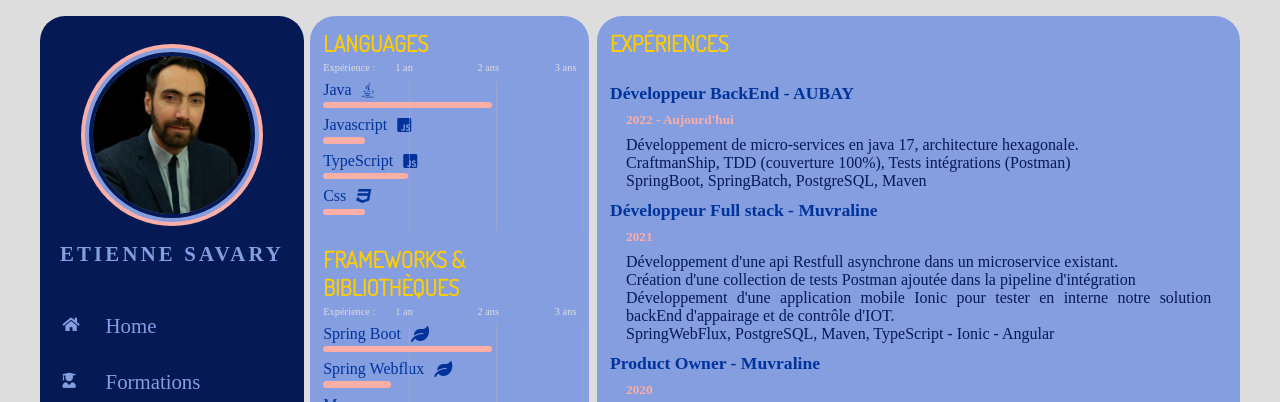
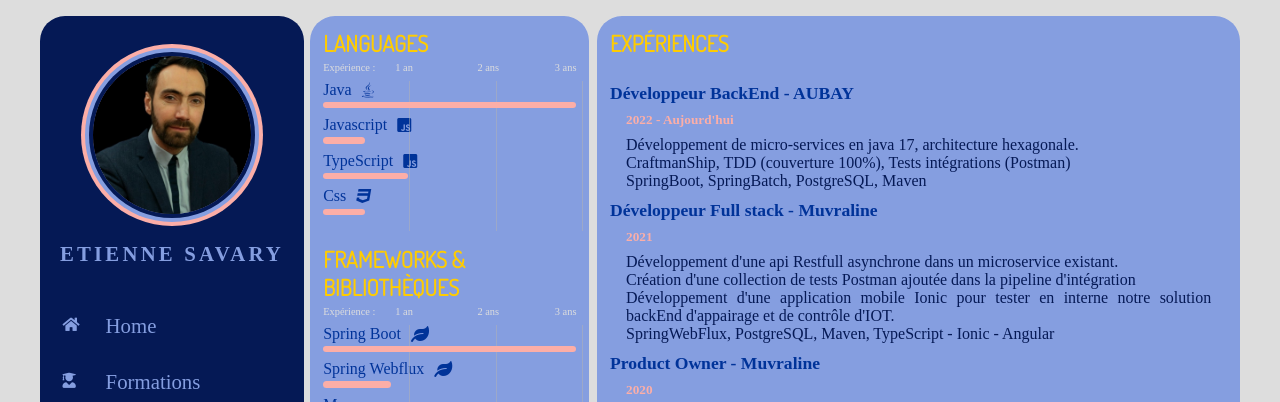
Before and after one commit to Goldeaur/react-cv, a React (Create React App) app: page /react-cv/knowledge in a window 1280 px wide. Shown: the top 402 px of the page. Built offline with nearby package versions, Linux system fonts and the light colour scheme; a web font is replaced by a local one.

Commit message:
MAJ Languages.js

```diff
--- a/src/components/Knowledge/Languages.js
+++ b/src/components/Knowledge/Languages.js
@@ -4,13 +4,13 @@ import ProgressBar from "./ProgressBar";
 class Languages extends Component {
     state = {
         languages: [
-            {id:1, value:" Java ", xp:2, className:"fab fa-java"},
+            {id:1, value:" Java ", xp:3, className:"fab fa-java"},
             {id:2, value:" Javascript ", xp:0.5, className:"fab fa-js-square"},
             {id:3, value:" TypeScript ", xp:1, className:"fab fa-js-square"},
             {id:4, value:" Css ", xp:0.5, className:"fab fa-css3"}
         ],
         frameworks : [
-            {id:1, value:"Spring Boot", xp:2, className:"fas fa-leaf"},
+            {id:1, value:"Spring Boot", xp:3, className:"fas fa-leaf"},
             {id:2, value:"Spring Webflux", xp:0.8, className:"fas fa-leaf"},
             {id:7, value:"Maven", xp:3},
             {id:3, value:"Angular", xp:1, className:"fab fa-angular"},
```
